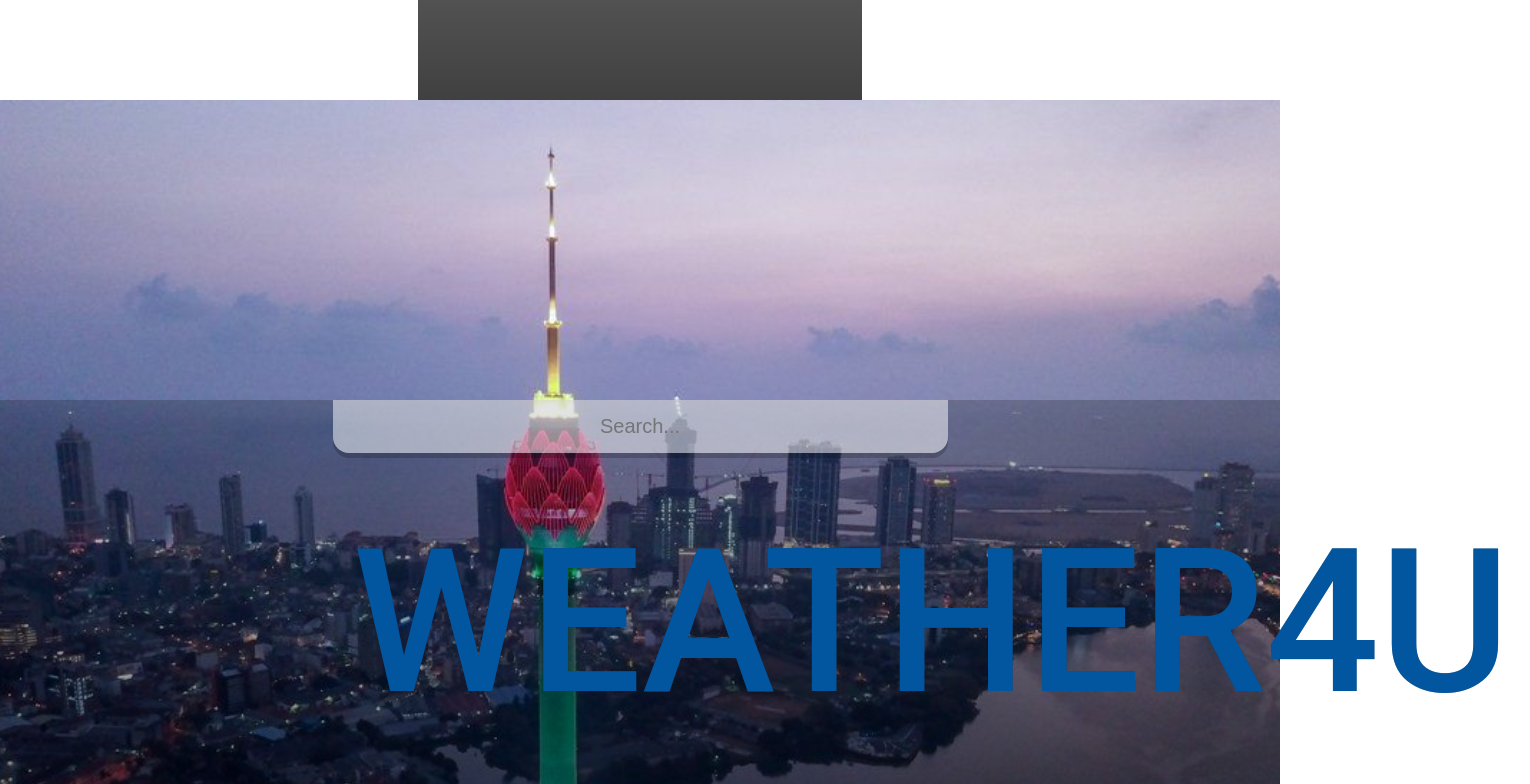
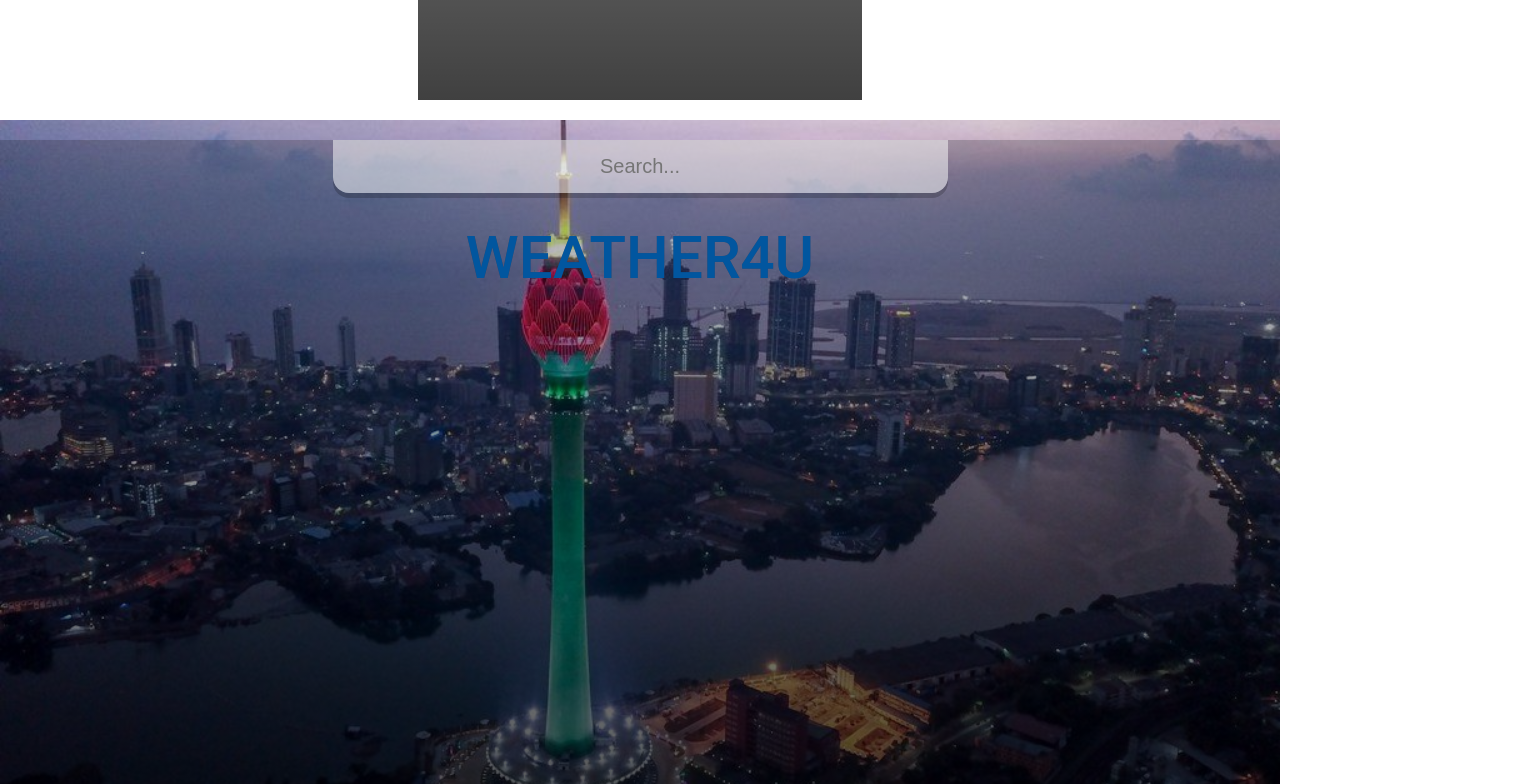
Before and after one commit to oshanadithya/weather4uProject, a React (Create React App) app: page / in a window 1280 px wide. Shown: the part 700-1484 px from the top of the page, 1530 px wide, since content can reach past the window. Built offline with nearby package versions, Linux system fonts and the light colour scheme.

Commit message:
Update index.css

```diff
--- a/src/index.css
+++ b/src/index.css
@@ -6,13 +6,14 @@
 
 .title {
   color: #01569F;
-  font-size: 200px;
+  font-size: 60px;
   font-weight: 500;
   text-align: center;
   margin-top: 20px;
-  margin-left: 25%;
-  margin-right: auto;
-  margin-bottom: 50px;
+  display: block;
+  width: 100%;
+  padding: 15px;
+  text-align: center;
   padding-bottom: 50px;
   padding: 0px 20px 20px 20px;
   text-shadow: 0px 0px rgba(50, 50, 70, 0.5);
@@ -129,10 +130,13 @@
   text-align: center;
   text-decoration: none;
   display: inline-block;
-  font-size: 16px;
+  font-size: 12px;
   border-radius: 16px;
   margin: 30px auto;
-  margin-left: 46%;
+  display: block;
+  width: 18%;
+  padding: 15px;
+  text-align: center;
 }
 
 .button:hover {
```
